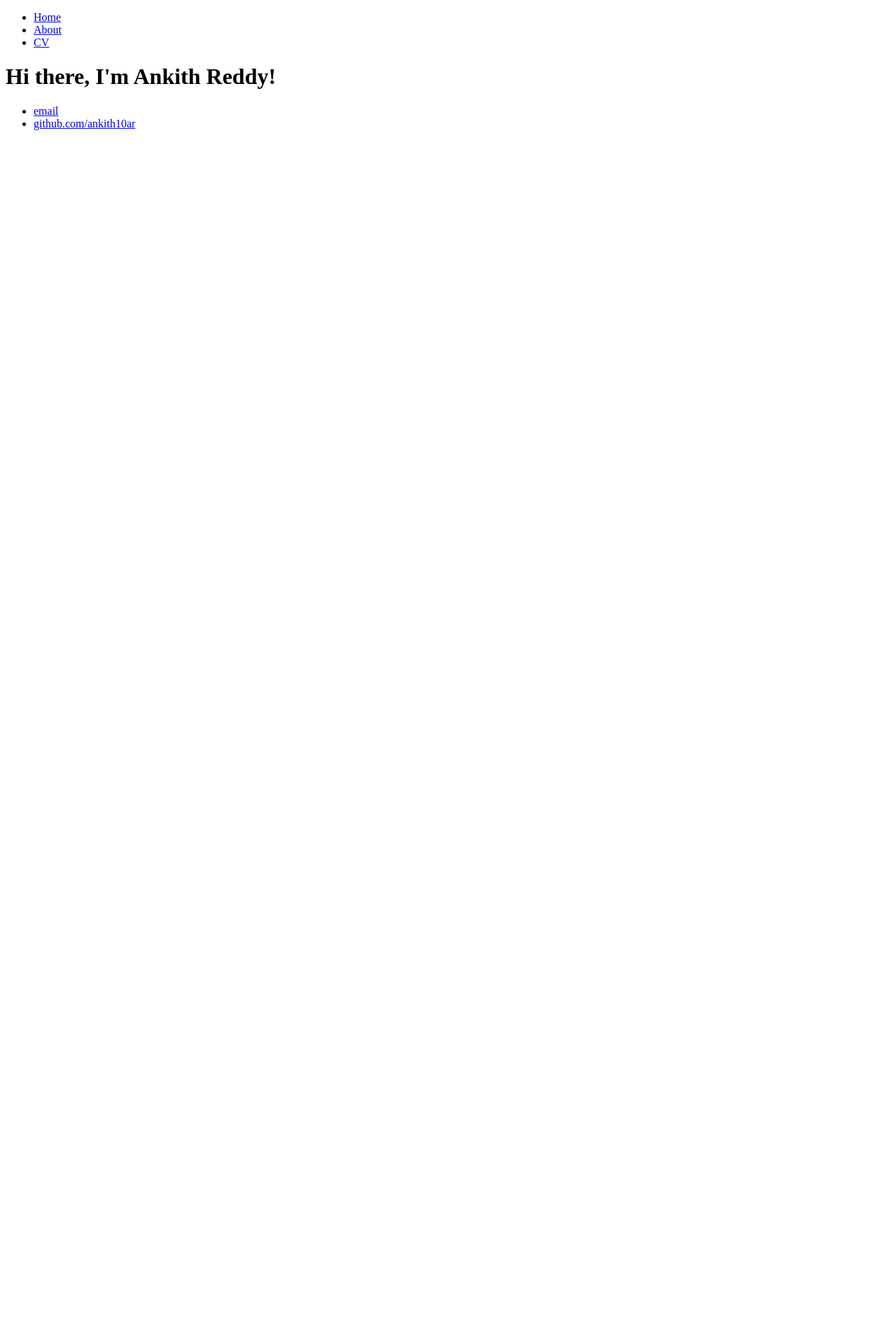
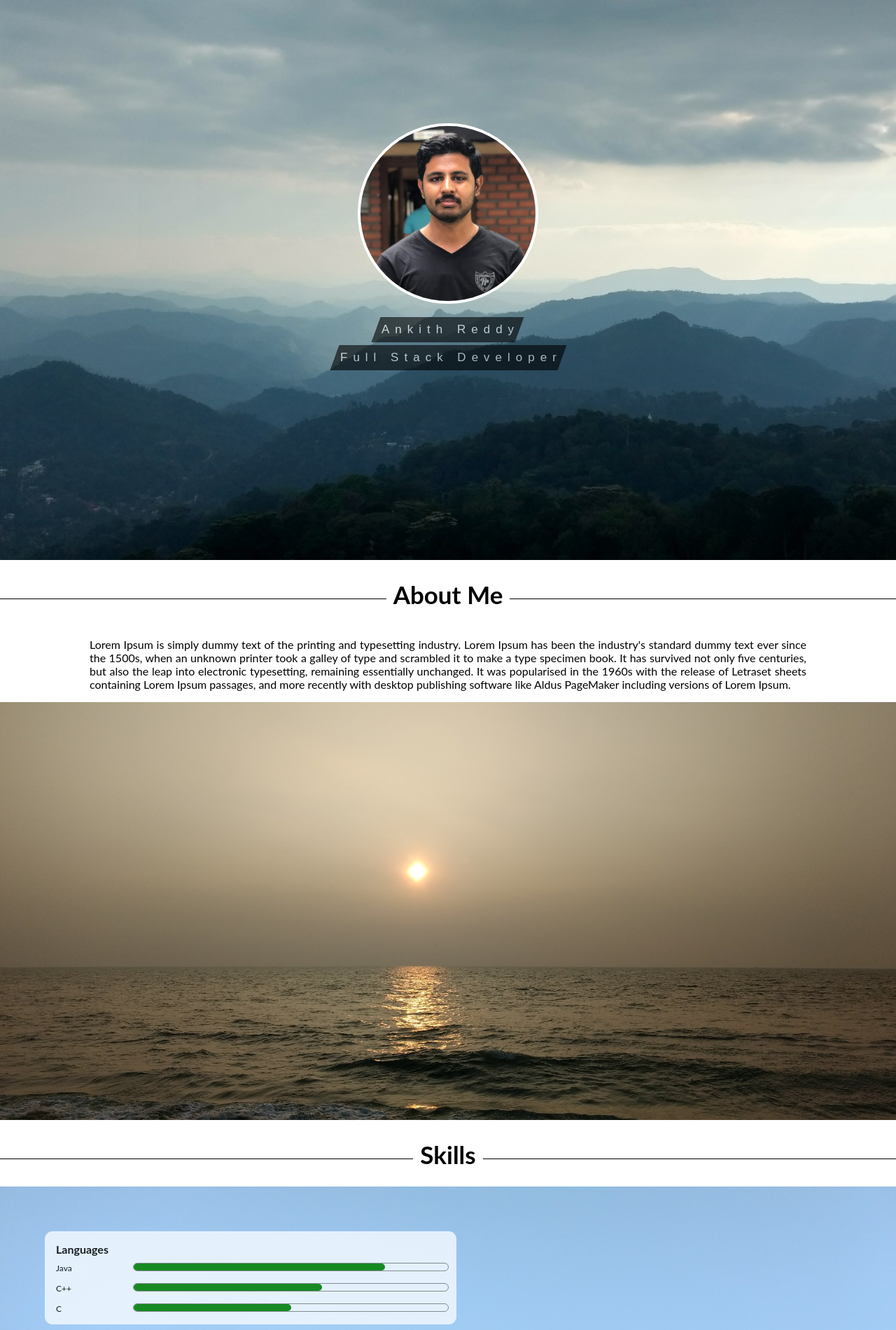
Before and after one commit to ankith10ar/ankith10ar.github.io, a plain HTML site: page index.html in a window 1280 px wide. Shown: the top 1900 px of the page at 70% size. Before the commit the page ends 800 px from the top, so only its background shows below. Drawn offline with Linux system fonts and the light colour scheme.

Commit message:
working on skills slide

```diff
--- /dev/null
+++ b/css/main.css
@@ -0,0 +1,189 @@
+html {
+    scroll-behavior: smooth;
+}
+
+html, body {
+    height: 100%;
+    margin: 0;
+    font-family: "Lato", sans-serif;
+}
+
+.nav-list {
+    list-style-type: none;
+    background-color: rgba(255,255,255,0.67);
+    display: block;
+    position: fixed;
+    width: 100%;
+    top:0;
+    transition: 0.3s;
+}
+
+.nav-item {
+    display: inline;
+    text-decoration: none;
+    float:left;
+    color:#000000;
+    font-size: 17px;
+    padding: 15px;
+    text-align: center;
+}
+
+.nav-item a {
+    text-decoration: none;
+    text-align: center;
+    font: 17px;
+
+}
+
+#bgimage {
+/*    background-image: url(https://via.placeholder.com/1280x720.jpeg);*/
+    width: 100%;
+    height: 100%;
+    position: relative;
+    background-image: url(../assets/bgimage.jpg);
+    min-height:100%;
+    background-attachment: fixed;
+    background-position:bottom;
+    background-repeat: no-repeat;
+    background-size: cover;
+    background-blend-mode: soft-light;
+}
+
+#user-info {
+    position: absolute;
+    width: 100%;
+    top: 20%;
+    text-align: center;
+    color: black;
+}
+
+#user-name {
+    position: relative;
+    text-align: center;
+    background-color: black;
+    font-size: 17px;
+    color: white;
+    padding-bottom: 8px;
+    padding-top: 8px;
+    padding-left: 8px;
+    text-align: center;
+    font-family: sans-serif;
+    letter-spacing: 8px;
+    display: inline-block;
+    transform: skew(-20deg);
+    text-transform: none;
+    margin: 0px;
+    margin-bottom: 4px;
+    opacity: 0.6;
+}
+
+#user-img {
+    position: relative;
+    height: 250px;
+    border: 4px solid #ffffff;
+    border-radius: 50%;
+}
+
+.window-page {
+    height: 100%;
+    width: 100%;
+    position: relative;
+    min-height: 100vh;
+    display: flex;
+    flex-direction: column;
+}
+
+.window-page h2{
+    width: 100%;
+   text-align: center;
+   border-bottom: 1px solid #000;
+   line-height: 0.1em;
+   margin: 10px 0 20px;
+}
+
+.window-page h2 span{
+    background:#fff;
+    font-family: "Lato", sans-serif;
+    padding:0 10px;
+    font-size: 35px;
+}
+
+.window-page p {
+    /*margin-left: 5px;
+    margin-right: 5px;*/
+    width: 80%;
+    margin-left: 10%;
+    font-family: "Lato", sans-serif;
+    justify-content: center;
+    text-align: justify;
+}
+
+.window-page div {
+
+    position: relative;
+    flex:1;
+    background-attachment: fixed;
+    background-position:bottom;
+    background-repeat: no-repeat;
+    background-size: cover;
+    background-blend-mode: soft-light;
+}
+
+.image-container {
+    position: absolute;
+    margin: 5%;
+}
+
+.card-view-left {
+    position: relative;
+    width:50%;
+    padding: 6px;
+    border-radius: 11px;
+    background-color: aliceblue;
+    opacity: 0.86;
+}
+
+.skill-head {
+    font-family: "Lato", sans-serif;
+    font-size: 16px;
+    margin: 5px;
+    padding-top: 5px;
+    padding-left: 5px;
+}
+
+.skill {
+     margin: 5px;
+    padding-top: 5px;
+    padding-left: 5px;
+    align-content: center;
+/*    position: relative;*/
+/*    margin: 5px;*/
+}
+
+.skill a{
+/*    position: absolute;*/
+    display: inline-block;
+/*    width: 20%;*/
+    align-content: center;
+    vertical-align: text-top;
+    font-size: 12px;
+    height: 12px;
+}
+
+.progress {
+/*    position: absolute;*/
+    display: inline-block;
+    width: 80%;
+    border-radius: 6px;
+    border-style: solid;
+    border-width: 1px;
+    border-color: gray;
+    height: 10px;
+    float: right;
+}
+
+.progress div {
+    background-color: green;
+    height: 100%;
+    border-radius: 6px;
+}
--- a/index.html
+++ b/index.html
@@ -2,20 +2,100 @@
 <html>
 	<head>
 		<title>Ankith Reddy, Web Developer</title>
+		<meta name="viewport" content="width=device-width, initial-scale=1">
 	</head>
-	<body>
-		<nav>
-    		<ul>
-        		<li><a href="/">Home</a></li>
-	        	<li><a href="/about">About</a></li>
-        		<li><a href="/cv">CV</a></li>
+	<link rel="stylesheet" href="css/main.css">
+<!--	<header>
+	    <nav id="navbar">
+    		<ul class="nav-list">
+                <li class="nav-item"><a href="#sec1">Home</a></li>
+                <li class="nav-item"><a href="#sec2">About</a></li>
+                <li class="nav-item"><a href="#sec3">CV</a></li>
     		</ul>
 		</nav>
+	</header>-->
+	<body>
+	<div id="bgimage">
+        <div id="user-info">
+            <p><img id="user-img" src="assets/user.jpg" alt="image"></p>
+            <p id="user-name"><a style="transform: skew(20deg);display: inline-block">Ankith Reddy</a></p>
+            <br>
+            <p id="user-name"><a style="transform: skew(20deg);display: inline-block">Full Stack Developer</a></p>
+        </div>
+	</div>
+
+
+    <section class="window-page">
+       <br>
+       <br>
+        <h2><span>About Me</span></h2>
+        <br>
+        <p>
+            Lorem Ipsum is simply dummy text of the printing and typesetting industry. Lorem Ipsum has been the industry's standard dummy text ever since the 1500s, when an unknown printer took a galley of type and scrambled it to make a type specimen book. It has survived not only five centuries, but also the leap into electronic typesetting, remaining essentially unchanged. It was popularised in the 1960s with the release of Letraset sheets containing Lorem Ipsum passages, and more recently with desktop publishing software like Aldus PageMaker including versions of Lorem Ipsum.
+        </p>
+        <div style="background-image: url(assets/about%20me.jpg)">
+
+        </div>
+    </section>
+
+      <section class="window-page">
+       <br>
+       <br>
+        <h2><span>Skills</span></h2>
+        <br>
+        <!--<p>
+            Lorem Ipsum is simply dummy text of the printing and typesetting industry. Lorem Ipsum has been the industry's standard dummy text ever since the 1500s, when an unknown printer took a galley of type and scrambled it to make a type specimen book. It has survived not only five centuries, but also the leap into electronic typesetting, remaining essentially unchanged. It was popularised in the 1960s with the release of Letraset sheets containing Lorem Ipsum passages, and more recently with desktop publishing software like Aldus PageMaker including versions of Lorem Ipsum.
+        </p>-->
+        <div style="background-image: url(assets/skill.jpg)">
+            <div class="image-container">
+                <div class="card-view-left">
+                    <h4 class="skill-head">Languages</h4>
+                    <div class="skill">
+                        <a>Java</a>
+                        <div class="progress">
+                            <div style="width:80%"></div>
+                        </div>
+                    </div>
+                    <div class="skill">
+                        <a>C++</a>
+                        <div class="progress">
+                            <div style="width:60%"></div>
+                        </div>
+                    </div>
+                    <div class="skill">
+                        <a>C</a>
+                        <div class="progress">
+                            <div style="width:50%"></div>
+                        </div>
+                    </div>
+
+                </div>
+            </div>
+        </div>
+    </section>
+
+
     <div class="container">
         <div class="blurb">
             <h1>Hi there, I'm Ankith Reddy!</h1>
         </div><!-- /.blurb -->
     </div><!-- /.container -->
+    <div>
+        <p id="sec1">
+            Lorem Ipsum is simply dummy text of the printing and typesetting industry. Lorem Ipsum has been the industry's standard dummy text ever since the 1500s, when an unknown printer took a galley of type and scrambled it to make a type specimen book. It has survived not only five centuries, but also the leap into electronic typesetting, remaining essentially unchanged. It was popularised in the 1960s with the release of Letraset sheets containing Lorem Ipsum passages, and more recently with desktop publishing software like Aldus PageMaker including versions of Lorem Ipsum.
+        </p>
+        <p id="sec2">
+            Contrary to popular belief, Lorem Ipsum is not simply random text. It has roots in a piece of classical Latin literature from 45 BC, making it over 2000 years old. Richard McClintock, a Latin professor at Hampden-Sydney College in Virginia, looked up one of the more obscure Latin words, consectetur, from a Lorem Ipsum passage, and going through the cites of the word in classical literature, discovered the undoubtable source. Lorem Ipsum comes from sections 1.10.32 and 1.10.33 of "de Finibus Bonorum et Malorum" (The Extremes of Good and Evil) by Cicero, written in 45 BC. This book is a treatise on the theory of ethics, very popular during the Renaissance. The first line of Lorem Ipsum, "Lorem ipsum dolor sit amet..", comes from a line in section 1.10.32.
+        </p>
+        <p>
+            The standard chunk of Lorem Ipsum used since the 1500s is reproduced below for those interested. Sections 1.10.32 and 1.10.33 from "de Finibus Bonorum et Malorum" by Cicero are also reproduced in their exact original form, accompanied by English versions from the 1914 translation by H. Rackham.
+        </p>
+        <p id="sec3">
+            It is a long established fact that a reader will be distracted by the readable content of a page when looking at its layout. The point of using Lorem Ipsum is that it has a more-or-less normal distribution of letters, as opposed to using 'Content here, content here', making it look like readable English. Many desktop publishing packages and web page editors now use Lorem Ipsum as their default model text, and a search for 'lorem ipsum' will uncover many web sites still in their infancy. Various versions have evolved over the years, sometimes by accident, sometimes on purpose (injected humour and the like).
+        </p>
+    </div>
+
+
     <footer>
         <ul>
             <li><a href="mailto:ankith10.ar@gmail.com">email</a></li>
@@ -23,4 +103,5 @@
         </ul>
     </footer>
 	</body>
+	<script type="text/javascript" src="js/main.js"></script>
 </html>
--- /dev/null
+++ b/js/main.js
@@ -0,0 +1,10 @@
+var prevScrollpos = window.pageYOffset;
+window.onscroll = function() {
+var currentScrollPos = window.pageYOffset;
+  if (prevScrollpos > currentScrollPos) {
+    document.getElementById("navbar").style.top = "0";
+  } else {
+    document.getElementById("navbar").style.top = "-50px";
+  }
+  prevScrollpos = currentScrollPos;
+}
```
Also changed, not shown: assets/about me.jpg (added), assets/bgimage.jpg (added), assets/skill.jpg (added), assets/skills.jpg (added), assets/user.jpg (added). Lines whose indentation alone changed are shown as unchanged.
